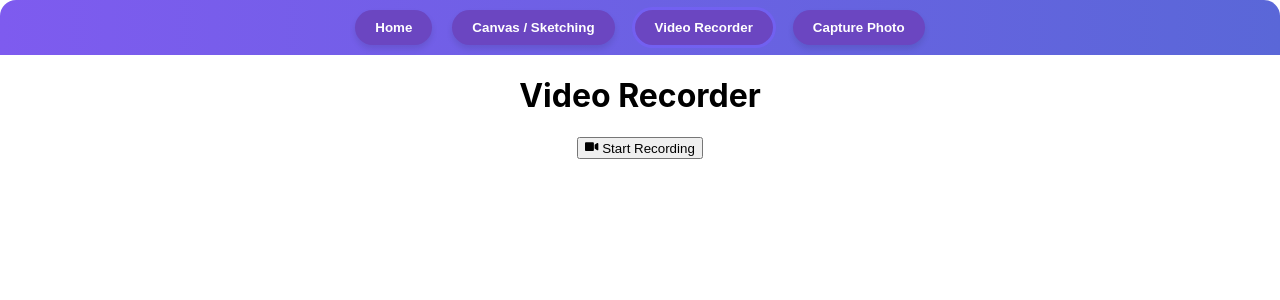
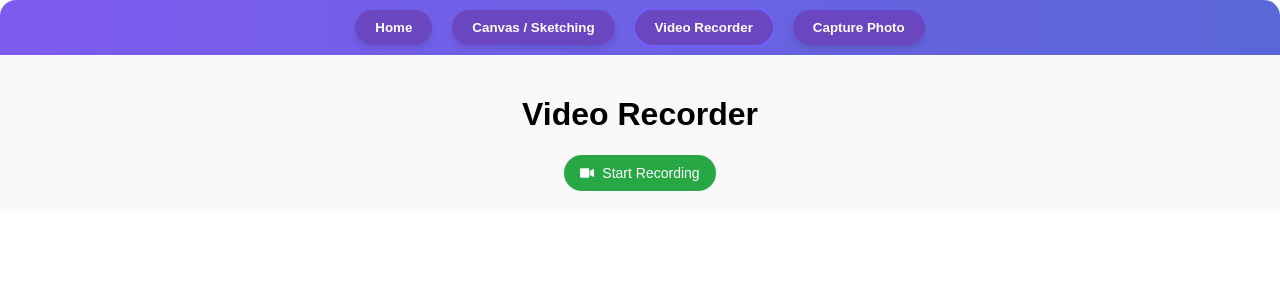
Before and after one commit to satmaramani/draw-canvas-react, a React (Create React App) app: page / in a window 1280 px wide. Both pictures are taken after a click on the button "Video Recorder". Shown: the top 300 px of the page. Built offline with nearby package versions, Linux system fonts and the light colour scheme.

Commit message:
Completed video recording feature

```diff
--- /dev/null
+++ b/src/VideoRecorder.css
@@ -0,0 +1,87 @@
+.container {
+    padding: 20px;
+    font-family: Arial, sans-serif;
+    background: #f9f9f9;
+    text-align: center;
+}
+
+.preview-box,
+.playback-section {
+    margin-top: 20px;
+    position: relative;
+    display: inline-block;
+}
+
+.preview-video,
+.playback-video {
+    width: 480px;
+    height: 360px;
+    border: 2px solid #ccc;
+    border-radius: 8px;
+    box-shadow: 0 4px 10px rgba(0, 0, 0, 0.1);
+}
+
+.recording-badge {
+    position: absolute;
+    top: 10px;
+    left: 10px;
+    background: red;
+    color: white;
+    padding: 5px 10px;
+    border-radius: 20px;
+    font-size: 14px;
+    font-weight: bold;
+    display: flex;
+    gap: 5px;
+    align-items: center;
+}
+
+.timer {
+    margin-left: 6px;
+    font-weight: bold;
+}
+
+.controls,
+.playback-controls {
+    margin-top: 20px;
+    display: flex;
+    justify-content: center;
+    gap: 15px;
+    flex-wrap: wrap;
+}
+
+.btn {
+    padding: 10px 16px;
+    border: none;
+    border-radius: 25px;
+    font-size: 14px;
+    cursor: pointer;
+    display: inline-flex;
+    align-items: center;
+    gap: 8px;
+    transition: background 0.3s ease;
+}
+
+.start-btn {
+    background-color: #28a745;
+    color: white;
+}
+
+.stop-btn {
+    background-color: #dc3545;
+    color: white;
+}
+
+.gray-btn {
+    background-color: #6c757d;
+    color: white;
+}
+
+.restart-btn {
+    background-color: #6610f2;
+    color: white;
+}
+
+.btn:hover {
+    opacity: 0.85;
+}
--- a/src/Videorecorder.js
+++ b/src/Videorecorder.js
@@ -1,5 +1,6 @@
-import React, { useRef, useState } from 'react';
+import React, { useRef, useState, useEffect } from 'react';
 import { FaPlay, FaPause, FaStop, FaVideo } from 'react-icons/fa';
+import './VideoRecorder.css'; // Link to CSS file
 
 const VideoRecorder = () => {
     const videoRef = useRef(null);
@@ -7,164 +8,130 @@ const VideoRecorder = () => {
     const mediaRecorderRef = useRef(null);
     const [mediaStream, setMediaStream] = useState(null);
     const [recordedChunks, setRecordedChunks] = useState([]);
+    const [recordedVideoURL, setRecordedVideoURL] = useState(null);
     const [isRecording, setIsRecording] = useState(false);
-    const [recordedVideoURL, setRecordedVideoURL] = useState(null);
+    const [timer, setTimer] = useState(0);
+    const [showPreview, setShowPreview] = useState(false);
+    const timerRef = useRef(null);
+
+    useEffect(() => () => stopCamera(), []);
 
     const startCamera = async () => {
         try {
-            const stream = await navigator.mediaDevices.getUserMedia({
-                video: true,
-                audio: true,
-            });
+            const stream = await navigator.mediaDevices.getUserMedia({ video: true, audio: true });
             setMediaStream(stream);
+            setRecordedVideoURL(null);
+            setShowPreview(true);
             if (videoRef.current) {
                 videoRef.current.srcObject = stream;
-                await videoRef.current.play();
+                videoRef.current.play();
             }
             startRecording(stream);
-        } catch (error) {
-            console.error('Camera access error:', error);
+        } catch (err) {
+            console.error('Camera access denied:', err);
             alert('Please allow camera and microphone access.');
         }
     };
 
     const startRecording = (stream) => {
-        const options = { mimeType: 'video/webm; codecs=vp9,opus' };
-        const recorder = new MediaRecorder(stream, options);
+        const recorder = new MediaRecorder(stream, { mimeType: 'video/webm' });
         mediaRecorderRef.current = recorder;
         const chunks = [];
 
-        recorder.ondataavailable = (event) => {
-            if (event.data.size > 0) {
-                chunks.push(event.data);
-            }
+        recorder.ondataavailable = (e) => {
+            if (e.data.size > 0) chunks.push(e.data);
         };
 
         recorder.onstop = () => {
-            if (chunks.length === 0) return;
             const blob = new Blob(chunks, { type: 'video/webm' });
             const url = URL.createObjectURL(blob);
             setRecordedChunks(chunks);
             setRecordedVideoURL(url);
+            setShowPreview(false); // Hide camera preview after recording
         };
 
         recorder.start();
-        setRecordedChunks([]);
         setIsRecording(true);
+        setTimer(0);
+        timerRef.current = setInterval(() => setTimer((prev) => prev + 1), 1000);
     };
 
     const stopRecording = () => {
-        if (mediaRecorderRef.current && mediaRecorderRef.current.state !== 'inactive') {
-            mediaRecorderRef.current.stop();
-            setIsRecording(false);
-        }
+        if (mediaRecorderRef.current) mediaRecorderRef.current.stop();
+        clearInterval(timerRef.current);
+        setIsRecording(false);
     };
 
     const stopCamera = () => {
-        if (mediaStream) {
-            mediaStream.getTracks().forEach((track) => track.stop());
-            setMediaStream(null);
-        }
+        if (mediaStream) mediaStream.getTracks().forEach((track) => track.stop());
+        setMediaStream(null);
         setIsRecording(false);
+        clearInterval(timerRef.current);
     };
 
     const restartRecording = () => {
         stopRecording();
+        stopCamera();
+        setRecordedChunks([]);
         setRecordedVideoURL(null);
-        setRecordedChunks([]);
-        startCamera();
-    };
-
-    const playVideo = () => playbackRef.current?.play();
-    const pauseVideo = () => playbackRef.current?.pause();
-    const stopVideo = () => {
-        if (playbackRef.current) {
-            playbackRef.current.pause();
-            playbackRef.current.currentTime = 0;
-        }
+        setTimeout(() => startCamera(), 500);
     };
 
     return (
-        <div className="p-6 bg-gradient-to-br from-white to-gray-100 min-h-screen flex flex-col items-center">
-            <h1 className="text-3xl font-bold text-gray-800 mb-6">Video Recorder</h1>
+        <div className="container">
+            <h1>Video Recorder</h1>
 
-            {mediaStream && (
-                <div className="relative">
-                    <video
-                        ref={videoRef}
-                        className="rounded-lg border shadow-lg w-[480px] h-[360px]"
-                        muted
-                        autoPlay
-                    />
+            {showPreview && mediaStream && (
+                <div className="preview-box">
+                    <video ref={videoRef} autoPlay muted playsInline className="preview-video" />
                     {isRecording && (
-                        <div className="absolute top-2 left-2 bg-red-600 text-white px-3 py-1 rounded-full text-sm animate-pulse">
-                            ● Recording
+                        <div className="recording-badge">
+                            ● Recording <span className="timer">{timer}s</span>
                         </div>
                     )}
                 </div>
             )}
 
-            <div className="mt-4 flex gap-4">
-                {!isRecording && !mediaStream && (
-                    <button
-                        onClick={startCamera}
-                        className="px-6 py-2 bg-green-600 text-white rounded-full shadow hover:bg-green-700 flex items-center gap-2"
-                    >
+            <div className="controls">
+                {!isRecording && !mediaStream && !recordedVideoURL && (
+                    <button onClick={startCamera} className="btn start-btn">
                         <FaVideo /> Start Recording
                     </button>
                 )}
-                {mediaStream && isRecording && (
-                    <button
-                        onClick={stopRecording}
-                        className="px-6 py-2 bg-red-600 text-white rounded-full shadow hover:bg-red-700"
-                    >
-                        Stop Recording
+                {isRecording && (
+                    <button onClick={stopRecording} className="btn stop-btn">
+                        <FaStop /> Stop Recording
                     </button>
                 )}
                 {mediaStream && (
-                    <button
-                        onClick={stopCamera}
-                        className="px-6 py-2 bg-gray-600 text-white rounded-full shadow hover:bg-gray-700"
-                    >
+                    <button onClick={stopCamera} className="btn gray-btn">
                         Stop Camera
                     </button>
                 )}
             </div>
 
             {recordedVideoURL && (
-                <div className="mt-8 w-full max-w-xl flex flex-col items-center">
-                    <h2 className="text-lg font-semibold text-gray-800 mb-3">Recorded Video</h2>
-                    <video
-                        ref={playbackRef}
-                        src={recordedVideoURL}
-                        className="rounded-lg border shadow-lg"
-                        width="480"
-                        height="360"
-                    />
-                    <div className="mt-3 flex gap-3">
-                        <button
-                            onClick={playVideo}
-                            className="px-4 py-2 bg-blue-500 text-white rounded-full hover:bg-blue-600 flex items-center gap-1"
-                        >
+                <div className="playback-section">
+                    <h2>Recorded Video:</h2>
+                    <video ref={playbackRef} src={recordedVideoURL} controls className="playback-video" />
+                    <div className="playback-controls">
+                        <button onClick={() => playbackRef.current?.play()} className="btn">
                             <FaPlay /> Play
                         </button>
-                        <button
-                            onClick={pauseVideo}
-                            className="px-4 py-2 bg-yellow-500 text-white rounded-full hover:bg-yellow-600 flex items-center gap-1"
-                        >
+                        <button onClick={() => playbackRef.current?.pause()} className="btn">
                             <FaPause /> Pause
                         </button>
                         <button
-                            onClick={stopVideo}
-                            className="px-4 py-2 bg-red-500 text-white rounded-full hover:bg-red-600 flex items-center gap-1"
+                            onClick={() => {
+                                playbackRef.current.pause();
+                                playbackRef.current.currentTime = 0;
+                            }}
+                            className="btn stop-btn"
                         >
                             <FaStop /> Stop
                         </button>
                     </div>
-                    <button
-                        onClick={restartRecording}
-                        className="mt-4 px-6 py-2 bg-purple-500 text-white rounded-full hover:bg-purple-600"
-                    >
+                    <button onClick={restartRecording} className="btn restart-btn">
                         Restart Recording
                     </button>
                 </div>
```
